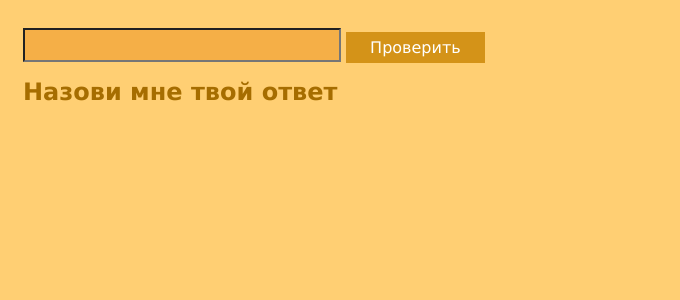
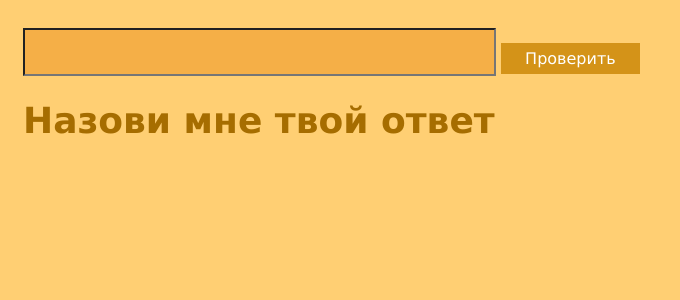
Before and after one commit to DaniilSaif/DaniilSaif.github.io, a PHP site: page / in a window 1280 px wide. Shown: the top 300 px of the page, without its empty margins (0-680 px from the left). Run offline with PHP 8.4, Linux system fonts and the light colour scheme; some web fonts are replaced.

Commit message:
Update style.css

```diff
--- a/code/style.css
+++ b/code/style.css
@@ -12,7 +12,7 @@ body {
 
 h1{
   color: #A66D00;
-  font-size: 24px;
+  font-size: 36px;
   font-weight: 700;
 }
 
@@ -59,5 +59,5 @@ img{
 input[type=text] {
   background-color: #f5af47;
   color: white;
-  font-size: 24px;
+  font-size: 36px;
 }
```
